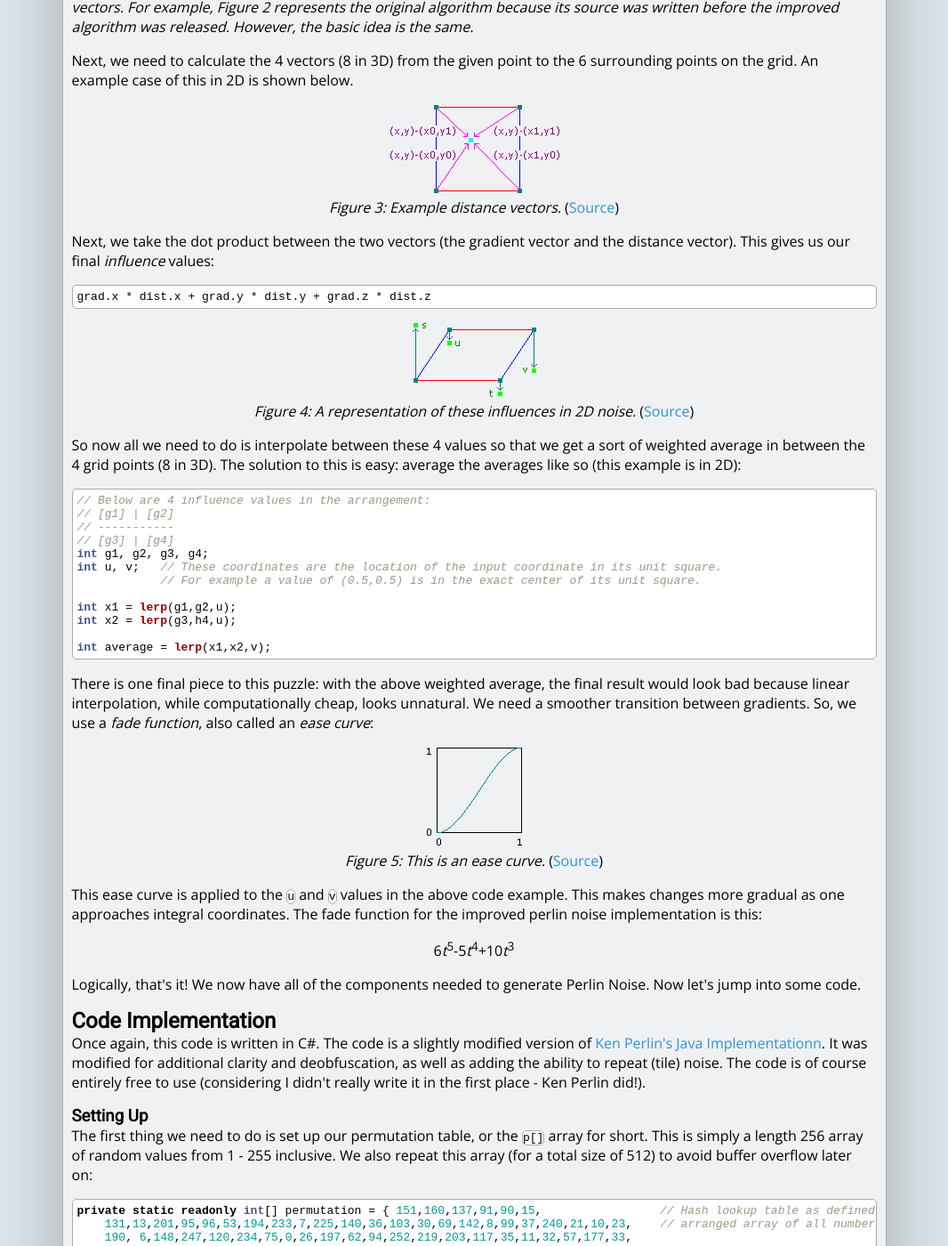
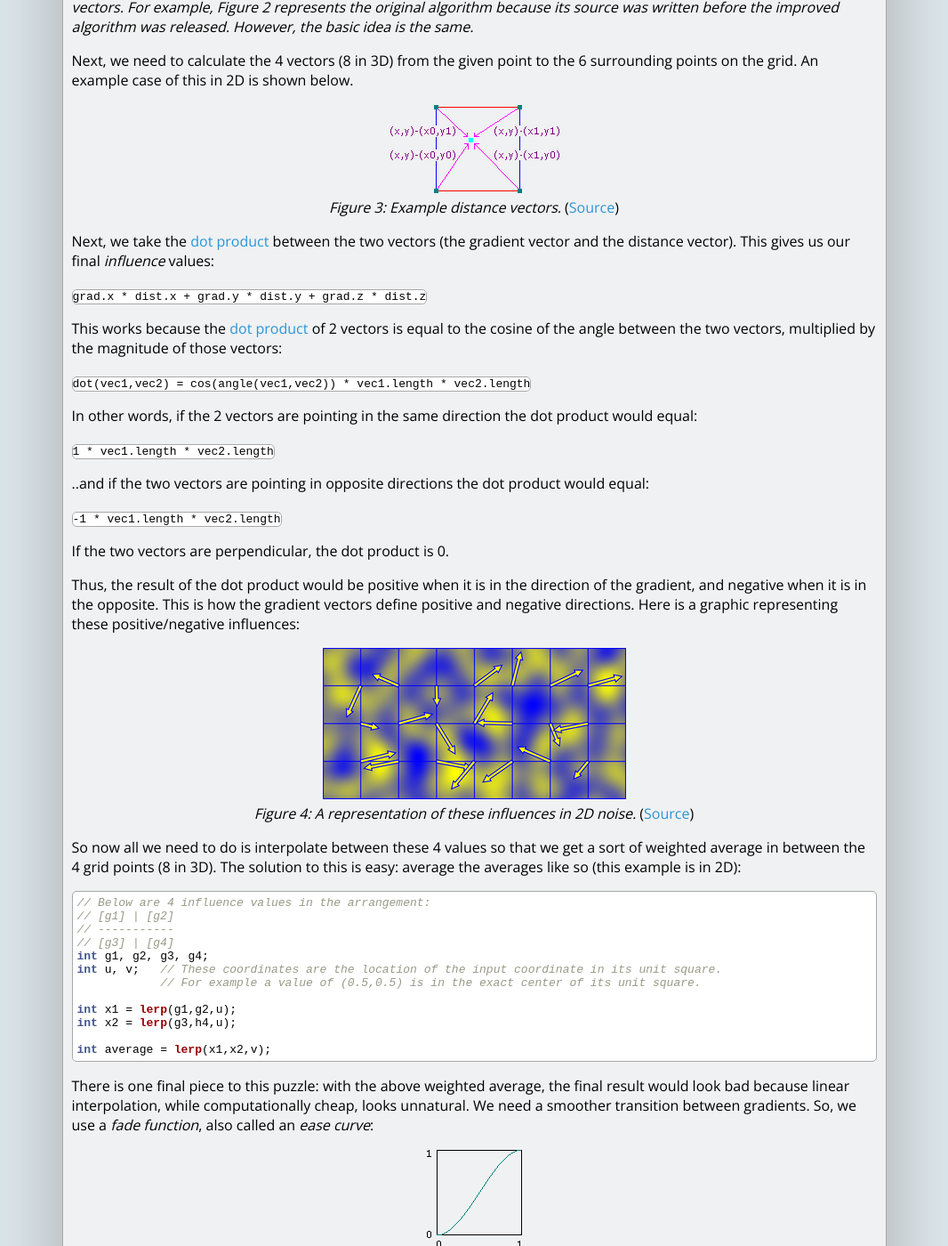
Before and after one commit to Flafla2/flafla2.github.io, a Jekyll site: the page built from _posts/2014-08-09-perlinnoise.md, in a window 1280 px wide and 1400 px high, scrolled down 2234 px. Shown: the whole window at 89% size, without its empty margins (107-1173 px from the left). Built offline with Jekyll 4.4.1, drawn with Linux system fonts in a browser that asks for light colours; nearby versions of some CDN libraries; comment, search, counter and statistics services are not loaded; some of the changed text lies outside the part shown.

Commit message:
Perlin Article: Fixed Typos, added notes about dot products

```diff
--- a/_posts/2014-08-09-perlinnoise.md
+++ b/_posts/2014-08-09-perlinnoise.md
@@ -4,7 +4,7 @@ title: Understanding Perlin Noise
 
 The objective of this article is to present an easy-to-understand analysis of Ken Perlin\'s [Improved Perlin Noise](http://mrl.nyu.edu/~perlin/noise/).  The code in this article is written in C# and is free to use.  If you would prefer to just look at the final result, [you can view the final source here](https://gist.github.com/Flafla2/f0260a861be0ebdeef76).
 
-Perlin Noise is an extremely powerful algorithm that is used often in procedural content generation.  It is especially useful for games and other visual media such as movies.  The man who created it, Ken Perlin, [won an academy award for the original implementationn](http://mrl.nyu.edu/~perlin/doc/oscar.html).  In this article I will be exploring his [Improved Perlin Noise](http://mrl.nyu.edu/~perlin/noise/), published in 2002.
+Perlin Noise is an extremely powerful algorithm that is used often in procedural content generation.  It is especially useful for games and other visual media such as movies.  The man who created it, Ken Perlin, [won an academy award for the original implementation](http://mrl.nyu.edu/~perlin/doc/oscar.html).  In this article I will be exploring his [Improved Perlin Noise](http://mrl.nyu.edu/~perlin/noise/), published in 2002.
 
 In game development, Perlin Noise can be used for any sort of wave-like, undulating material or texture.  For example, it could be used for procedural terrain (*Minecraft*, for example uses Perlin Noise for its terrain generation), fire effects, water, and clouds.  These effects mostly represent Perlin noise in the 2<sup>nd</sup> and 3<sup>rd</sup> dimensions, but it can be extended into the 4<sup>th</sup> dimension rather trivially.  Additionally Perlin Noise can be used in only 1 dimension for purposes such as side-scrolling terrain(such as in *Terraria* or *Starbound*) or to create the illusion of handwritten lines.
 
@@ -77,15 +77,31 @@ Next, we need to calculate the 4 vectors (8 in 3D) from the given point to the 6
     <i>Figure 3: Example distance vectors.</i> (<a href="http://webstaff.itn.liu.se/~stegu/TNM022-2005/perlinnoiselinks/perlin-noise-math-faq.html">Source</a>)
 </p>
 
-Next, we take the dot product between the two vectors (the gradient vector and the distance vector).  This gives us our final *influence* values:
+Next, we take the [dot product](http://en.wikipedia.org/wiki/Dot_product) between the two vectors (the gradient vector and the distance vector).  This gives us our final *influence* values:
 
-{% highlight csharp %}
+<code>
 grad.x * dist.x + grad.y * dist.y + grad.z * dist.z
-{% endhighlight %}
+</code>
+
+This works because the [dot product](http://en.wikipedia.org/wiki/Dot_product) of 2 vectors is equal to the cosine of the angle between the two vectors, multiplied by the magnitude of those vectors:
+
+<code>dot(vec1,vec2) = cos(angle(vec1,vec2)) * vec1.length * vec2.length</code>
+
+In other words, if the 2 vectors are pointing in the same direction the dot product would equal:
+
+<code> 1 * vec1.length * vec2.length </code>
+
+..and if the two vectors are pointing in opposite directions the dot product would equal:
+
+<code> -1 * vec1.length * vec2.length </code>
+
+If the two vectors are perpendicular, the dot product is 0.
+
+Thus, the result of the dot product would be positive when it is in the direction of the gradient, and negative when it is in the opposite.  This is how the gradient vectors define positive and negative directions.  Here is a graphic representing these positive/negative influences:
 
 <p style="text-align: center">
-    <img src="/img/2014-08-09-perlinnoise/logic04.png" style="text-align: center; width: 100%; max-width: 141px;" /><br />
-    <i>Figure 4: A representation of these influences in 2D noise.</i> (<a href="http://webstaff.itn.liu.se/~stegu/TNM022-2005/perlinnoiselinks/perlin-noise-math-faq.html">Source</a>)
+    <img src="/img/2014-08-09-perlinnoise/logic04.png" style="text-align: center; width: 100%; max-width: 341px;" /><br />
+    <i>Figure 4: A representation of these influences in 2D noise.</i> (<a href="http://gamedev.stackexchange.com/questions/23625/how-do-you-generate-tileable-perlin-noise">Source</a>)
 </p>
 
 So now all we need to do is interpolate between these 4 values so that we get a sort of weighted average in between the 4 grid points (8 in 3D).  The solution to this is easy: average the averages like so (this example is in 2D):
@@ -114,18 +130,18 @@ There is one final piece to this puzzle: with the above weighted average, the fi
 
 This ease curve is applied to the <code>u</code> and <code>v</code> values in the above code example.  This makes changes more gradual as one approaches integral coordinates.  The fade function for the improved perlin noise implementation is this:
 
-<p style="text-align: center">6<i>t</i><sup>5</sup>-5<i>t</i><sup>4</sup>+10<i>t</i><sup>3</sup></p>
+<p style="text-align: center">6<i>t</i><sup>5</sup>-15<i>t</i><sup>4</sup>+10<i>t</i><sup>3</sup></p>
 
 Logically, that\'s it!  We now have all of the components needed to generate Perlin Noise.  Now let\'s jump into some code.
 
 Code Implementation
 -------------------
 
-Once again, this code is written in C#.  The code is a slightly modified version of [Ken Perlin\'s Java Implementationn](http://mrl.nyu.edu/~perlin/noise/).  It was modified for additional clarity and deobfuscation, as well as adding the ability to repeat (tile) noise.  The code is of course entirely free to use (considering I didn\'t really write it in the first place - Ken Perlin did!).
+Once again, this code is written in C#.  The code is a slightly modified version of [Ken Perlin\'s Java Implementation](http://mrl.nyu.edu/~perlin/noise/).  It was modified for additional clarity and deobfuscation, as well as adding the ability to repeat (tile) noise.  The code is of course entirely free to use (considering I didn\'t really write it in the first place - Ken Perlin did!).
 
 ###Setting Up
 
-The first thing we need to do is set up our permutation table, or the <code>p[]</code> array for short.  This is simply a length 256 array of random values from 1 - 255 inclusive.  We also repeat this array (for a total size of 512) to avoid buffer overflow later on:
+The first thing we need to do is set up our permutation table, or the <code>p[]</code> array for short.  This is simply a length 256 array of random values from 0 - 255 inclusive.  We also repeat this array (for a total size of 512) to avoid buffer overflow later on:
 
 {% highlight csharp %}
 private static readonly int[] permutation = { 151,160,137,91,90,15,                 // Hash lookup table as defined by Ken Perlin.  This is a randomly
@@ -182,7 +198,7 @@ This code is pretty self explanatory.  First, we use the modulo (remainder) oper
 
 Now we need to define our fade function, described above (Figure 5).  As mentioned earlier, this is the Perlin Noise fade function:
 
-<p style="text-align: center">6<i>t</i><sup>5</sup>-5<i>t</i><sup>4</sup>+10<i>t</i><sup>3</sup></p>
+<p style="text-align: center">6<i>t</i><sup>5</sup>-15<i>t</i><sup>4</sup>+10<i>t</i><sup>3</sup></p>
 
 In code, it is defined like this:
 
@@ -403,3 +419,7 @@ Here are some references that you can check out if you are interested:
 * [GPU Gems - \"Implementing Improved Perlin Noise\"](http://http.developer.nvidia.com/GPUGems2/gpugems2_chapter26.html) - This article taps into the awesome power of the GPU to render stunning ocean scenes in *realtime* using Perlin Noise.  Shaders are cool!
 
 Thank you for reading!
+
+####Updates
+
+8/9/14 - I have updated the article to include a better explanation about dot products, and I fixed some typos in the article.  Huge thanks to all of the advice given to me by reddit [/r/programming](http://www.reddit.com/r/programming/comments/2d28p6/understanding_perlin_noise_an_indepth_look_at_the/), [/r/gamedev](http://www.reddit.com/r/gamedev/comments/2d284n/understanding_perlin_noise_an_indepth_look_at_the/), and [/r/Unity3D](http://www.reddit.com/r/Unity3D/comments/2d29jj/understanding_perlin_noise_an_indepth_look_at_the/).
```
Also changed, not shown: other parts of _posts/2014-08-09-perlinnoise.md (+1 -1 lines), img/2014-08-09-perlinnoise/logic04.png.
